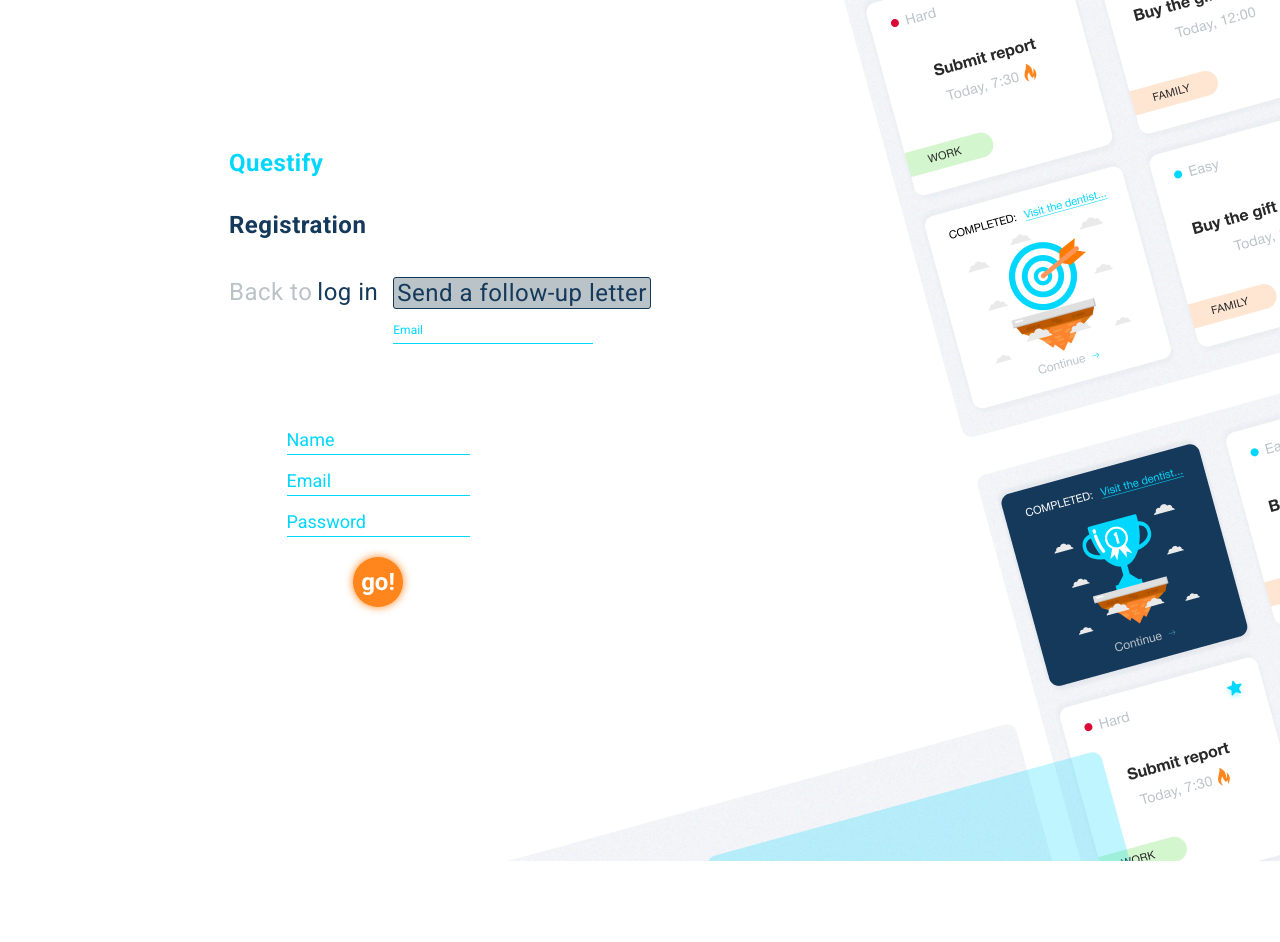
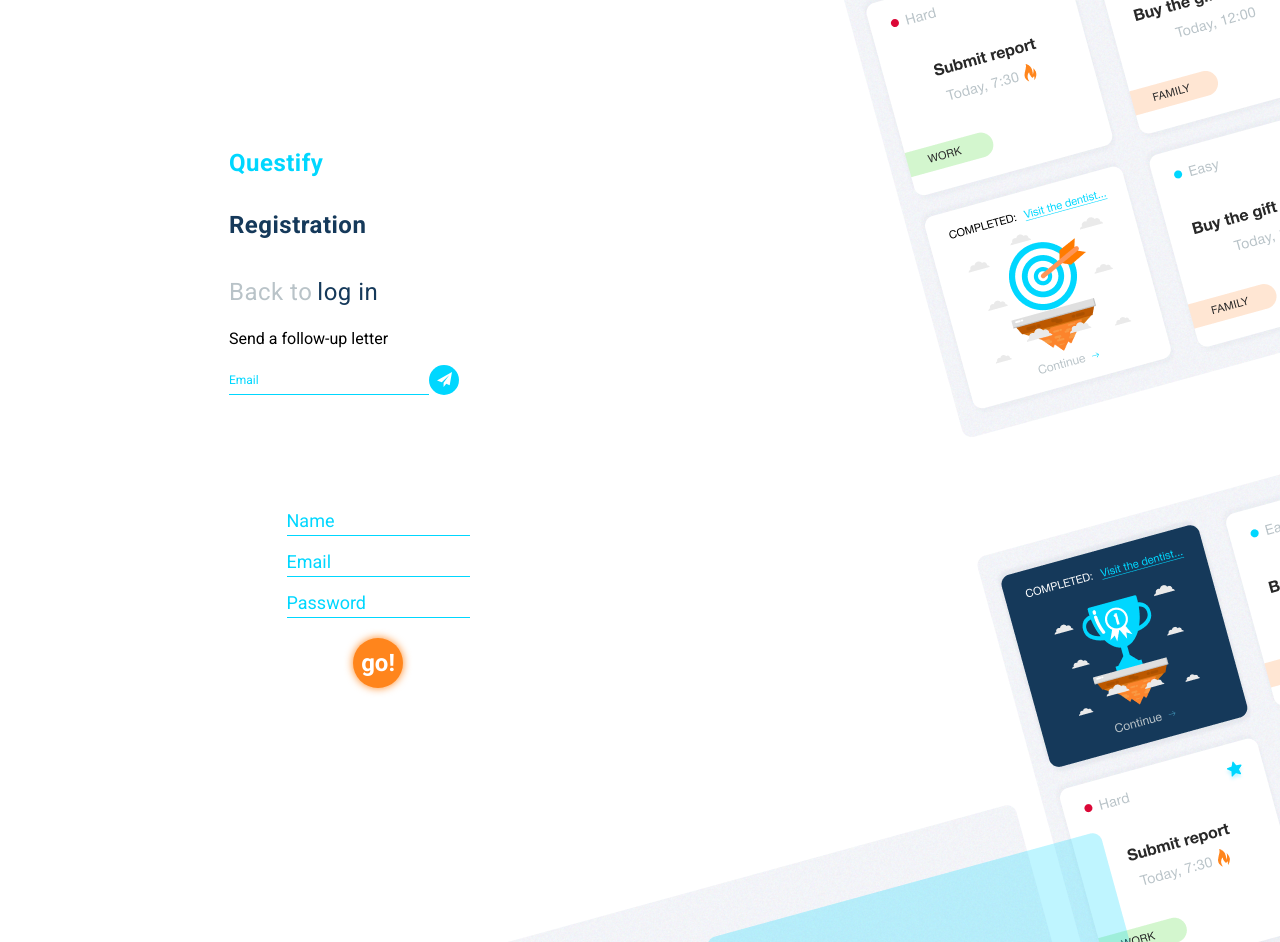
Before and after one commit to VolodymyrBuzinov/dashboard, a React (Create React App) app: page /singUpPage in a window 1280 px wide. Before the commit the page ends 861 px from the top, so only its background shows below. Built offline with nearby package versions, Linux system fonts and the light colour scheme.

Commit message:
Landing with focus on button

```diff
--- a/src/Pages/SingUpPage/SingUpPage.jsx
+++ b/src/Pages/SingUpPage/SingUpPage.jsx
@@ -89,13 +89,14 @@
               </NavLink>
 
               <div className={s.registr_secondBtnContainer}>
-                <button
+                {/* <button
                   type="button"
                   className={s.register_secondaryBtn}
                   onClick={sendFollowUpLetter}
                 >
                   Send a follow-up letter
-                </button>
+                </button> */}
+                <p>Send a follow-up letter</p>
 
                 <div className={s.registr_inputContainerSend}>
                   <input
@@ -106,9 +107,7 @@
                     value={reEmail}
                     onChange={emailFunc}
                   />
-                  {/* <button className={s.registr_sendBtn} type="button">
-                Go
-              </button> */}
+                  <button className={s.registr_sendBtn} type="button" onClick={sendFollowUpLetter}></button>
                   {!reEmail && (
                     <label
                       htmlFor="email"
--- a/src/Pages/SingUpPage/SingUpPage.module.scss
+++ b/src/Pages/SingUpPage/SingUpPage.module.scss
@@ -81,7 +81,6 @@
 }
 
 .registr_textContainer {
-  display: inline-flex;
   @media screen and (max-width: 420px) {
     margin-top: 10px;
   }
@@ -136,49 +135,19 @@
 }
 
 .registr_secondBtnContainer {
-  position: relative;
-  display: flex;
-  align-items: center;
-  justify-content: center;
-}
-
-.register_secondaryBtn {
-  @extend %button-throw;
-  margin-left: 15px;
-  padding: 3px;
-  border: 1px solid $card-bg-color;
-  border-radius: 3px;
-  font-weight: 400;
-  color: $card-bg-color;
-  letter-spacing: 0.02em;
-  background-color: $secondary-text;
-  @media screen and (max-width: 420px) {
-    font-size: 14px;
-    line-height: 1;
-  }
-  @media screen and (min-width: 421px) {
-    font-size: 14px;
-    line-height: 1;
-  }
-  @media screen and (min-width: 768px) {
-    font-size: 18px;
-  }
-  @media screen and (min-width: 1280px) {
-    font-size: 24px;
+  @media screen and (max-width: 767px) {
+    display: flex;
+    flex-direction: column;
+    align-items: center;
   }
 }
 
 .registr_inputContainerSend {
-  position: absolute;
+  position: relative;
   display: flex;
-  align-items: center;
-  justify-content: center;
-  left: 15px;
   @media screen and (max-width: 767px) {
-    bottom: -20px;
-  }
-  @media screen and (min-width: 768px) {
-    bottom: -30px;
+    align-items: center;
+    justify-content: center;
   }
 }
 
@@ -190,7 +159,7 @@
   color: $hover-color;
   @media screen and (max-width: 767px) {
     height: 30px;
-    width: 140px;
+    width: 100%;
   }
   @media screen and (min-width: 768px) {
     width: 198px;
@@ -209,24 +178,34 @@
   color: $hover-color;
   position: absolute;
   bottom: 0;
+  left: 0;
   padding-bottom: 7px;
   font-weight: 300;
   font-size: 12px;
   transform: translateX(0);
-  transition: 0.3s linear;
-  @media screen and (max-width: 1279px) {
-    left: 0;
-  }
-  @media screen and (min-width: 1280px) {
-    left: 0px;
-  }
+  transition: $animation-timing;
 }
 
 .registr_sendBtn {
   @extend %button-throw;
+  display: flex;
+  align-items: center;
+  justify-content: center;
   width: 30px;
-  height: 23px;
+  height: 30px;
+  border-radius: 50%;
   background-color: $hover-color;
+  &::after {
+    display: block;
+    background-size: cover;
+    content: '';
+    width: 15px;
+    height: 15px;
+    background-image: url(../../Images/icon_send.svg);
+  }
+  &:focus {
+    background-color: $card-bg-color;
+  }
 }
 
 .registr_form {
@@ -247,7 +226,6 @@
     margin-top: 100px;
     width: 298px;
   }
-
 }
 
 .registr_inputContainer {
@@ -282,21 +260,17 @@
   color: $hover-color;
   position: absolute;
   bottom: 0;
+  left: 0;
   padding-bottom: 7px;
   font-weight: 300;
   line-height: 0.9;
   transform: translateX(0);
-  transition: 0.3s linear;
+  transition: $animation-timing;
   @media screen and (max-width: 420px) {
-    left: 0;
     font-size: 16px;
   }
   @media screen and (min-width: 421px) {
-    left: 0;
     font-size: 18px;
-  }
-  @media screen and (min-width: 768px) {
-    left: 0;
   }
 }
 
```
Also changed, not shown: src/Images/icon_send.svg (added).
